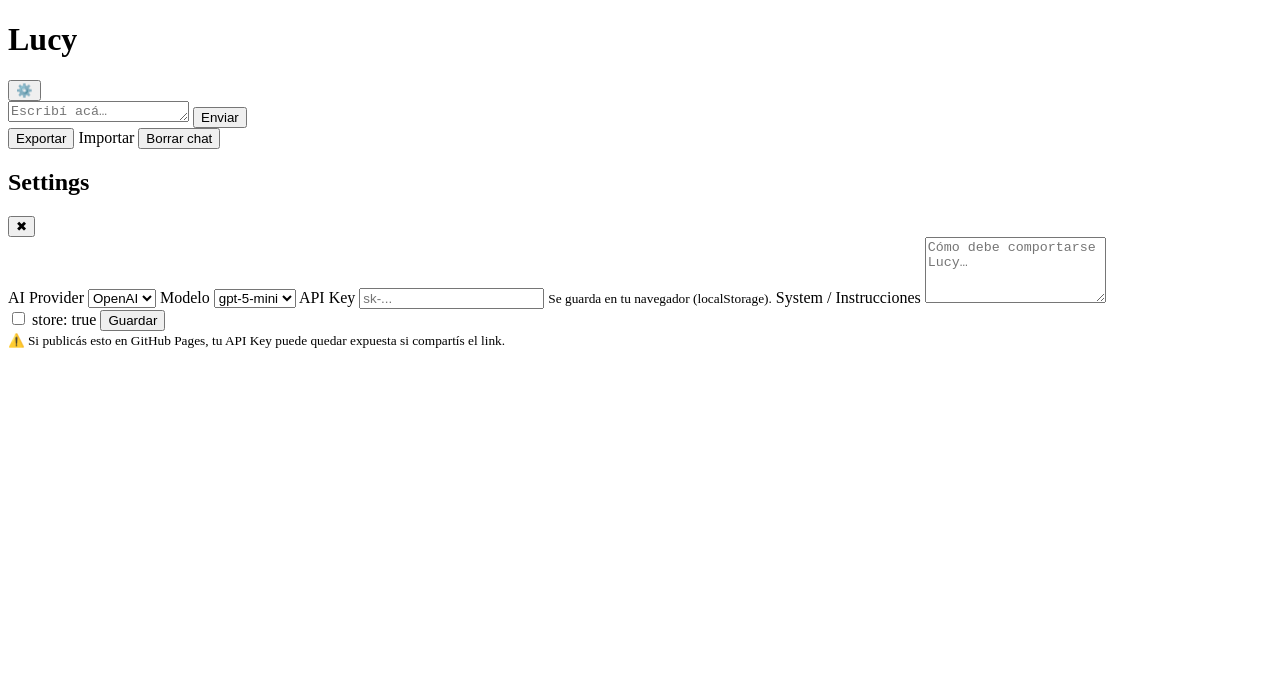
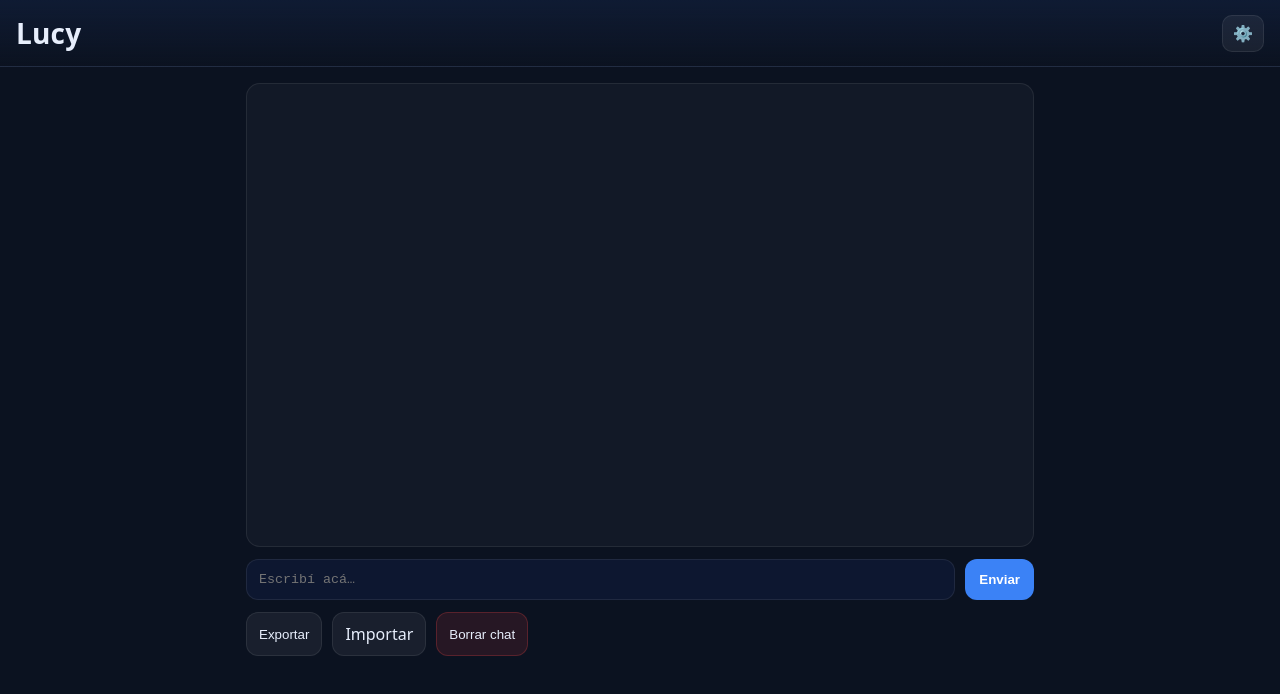
Before and after one commit to ShotwarArmstrong/Lucy, a plain HTML site: page index.html in a window 1280 px wide. Drawn offline with Linux system fonts and the light colour scheme.

Commit message:
Actualizar style.css

```diff
--- a/style.css
+++ b/style.css
@@ -1,83 +1,150 @@
-<!doctype html>
-<html lang="es">
-<head>
-  <meta charset="utf-8" />
-  <meta name="viewport" content="width=device-width,initial-scale=1" />
-  <title>Lucy</title>
-  <link rel="stylesheet" href="style.css" />
-</head>
-<body>
-  <header class="topbar">
-    <h1>Lucy</h1>
-    <button id="btnSettings" class="iconBtn" title="Ajustes">⚙️</button>
-  </header>
+:root{
+  --bg:#0b1220;
+  --panel:#0f1b33;
+  --panel2:#0d1730;
+  --text:#e7eefc;
+  --muted:#a9b7d6;
+  --accent:#3b82f6;
+  --danger:#ef4444;
+  --border:rgba(255,255,255,.08);
+}
 
-  <main class="wrap">
-    <section id="chat" class="chat" aria-live="polite"></section>
+*{box-sizing:border-box}
+body{
+  margin:0;
+  font-family: system-ui, -apple-system, Segoe UI, Roboto, Arial;
+  background:var(--bg);
+  color:var(--text);
+}
 
-    <footer class="composer">
-      <textarea id="input" rows="1" placeholder="Escribí acá…"></textarea>
-      <button id="send" class="sendBtn">Enviar</button>
-    </footer>
+.topbar{
+  display:flex;
+  align-items:center;
+  justify-content:space-between;
+  padding:14px 16px;
+  border-bottom:1px solid var(--border);
+  background:linear-gradient(180deg,var(--panel),transparent);
+}
 
-    <div class="tools">
-      <button id="btnExport" class="smallBtn">Exportar</button>
-      <label class="smallBtn fileLabel">
-        Importar
-        <input id="fileImport" type="file" accept="application/json" hidden />
-      </label>
-      <button id="btnClear" class="smallBtn danger">Borrar chat</button>
-    </div>
-  </main>
+.topbar h1{margin:0;font-size:28px;letter-spacing:.2px}
 
-  <!-- Modal Settings -->
-  <div id="modal" class="modal hidden" role="dialog" aria-modal="true" aria-labelledby="modalTitle">
-    <div class="modalCard">
-      <div class="modalHead">
-        <h2 id="modalTitle">Settings</h2>
-        <button id="btnClose" class="iconBtn" title="Cerrar">✖</button>
-      </div>
+.wrap{max-width:820px;margin:0 auto;padding:16px}
 
-      <label class="field">
-        <span>AI Provider</span>
-        <select id="provider">
-          <option value="openai">OpenAI</option>
-        </select>
-      </label>
+.chat{
+  min-height:58vh;
+  display:flex;
+  flex-direction:column;
+  gap:10px;
+  padding:10px;
+  border:1px solid var(--border);
+  border-radius:14px;
+  background:rgba(255,255,255,.03);
+}
 
-      <label class="field">
-        <span>Modelo</span>
-        <select id="model">
-          <option value="gpt-5-mini">gpt-5-mini</option>
-          <option value="gpt-5">gpt-5</option>
-        </select>
-      </label>
+.msg{
+  padding:12px 14px;
+  border-radius:14px;
+  border:1px solid var(--border);
+  max-width:92%;
+  white-space:pre-wrap;
+  word-wrap:break-word;
+}
 
-      <label class="field">
-        <span>API Key</span>
-        <input id="apiKey" type="password" placeholder="sk-..." autocomplete="off" />
-        <small class="hint">Se guarda en tu navegador (localStorage).</small>
-      </label>
+.msg.user{align-self:flex-end;background:rgba(59,130,246,.14)}
+.msg.assistant{align-self:flex-start;background:rgba(255,255,255,.06)}
+.meta{font-size:12px;color:var(--muted);margin-top:6px}
 
-      <label class="field">
-        <span>System / Instrucciones</span>
-        <textarea id="system" rows="4" placeholder="Cómo debe comportarse Lucy…"></textarea>
-      </label>
+.composer{
+  display:flex;
+  gap:10px;
+  margin-top:12px;
+}
 
-      <div class="row">
-        <label class="check">
-          <input id="store" type="checkbox" />
-          <span>store: true</span>
-        </label>
-        <button id="btnSave" class="sendBtn">Guardar</button>
-      </div>
+#input{
+  flex:1;
+  resize:none;
+  padding:12px 12px;
+  border-radius:12px;
+  border:1px solid var(--border);
+  background:var(--panel2);
+  color:var(--text);
+  outline:none;
+}
 
-      <small class="hint warn">
-        ⚠️ Si publicás esto en GitHub Pages, tu API Key puede quedar expuesta si compartís el link.
-      </small>
-    </div>
-  </div>
+.sendBtn{
+  padding:12px 14px;
+  border:none;
+  border-radius:12px;
+  background:var(--accent);
+  color:white;
+  font-weight:700;
+}
 
-  <script src="script.js"></script>
-</body>
-</html>
+.iconBtn{
+  border:1px solid var(--border);
+  background:rgba(255,255,255,.06);
+  color:var(--text);
+  border-radius:10px;
+  padding:8px 10px;
+  font-size:16px;
+}
+
+.tools{
+  display:flex;
+  gap:10px;
+  margin-top:12px;
+  flex-wrap:wrap;
+}
+
+.smallBtn{
+  padding:10px 12px;
+  border-radius:12px;
+  border:1px solid var(--border);
+  background:rgba(255,255,255,.06);
+  color:var(--text);
+}
+
+.smallBtn.danger{background:rgba(239,68,68,.12); border-color:rgba(239,68,68,.25)}
+.fileLabel{cursor:pointer}
+
+.modal{
+  position:fixed; inset:0;
+  background:rgba(0,0,0,.55);
+  display:flex; align-items:center; justify-content:center;
+  padding:16px;
+}
+
+.hidden{display:none}
+
+.modalCard{
+  width:min(760px, 98vw);
+  background:var(--panel);
+  border:1px solid var(--border);
+  border-radius:16px;
+  padding:14px;
+}
+
+.modalHead{
+  display:flex;
+  justify-content:space-between;
+  align-items:center;
+  margin-bottom:8px;
+}
+
+.field{display:flex;flex-direction:column;gap:6px;margin:10px 0}
+.field span{color:var(--muted);font-size:13px}
+
+.field input, .field select, .field textarea{
+  padding:10px 10px;
+  border-radius:12px;
+  border:1px solid var(--border);
+  background:var(--panel2);
+  color:var(--text);
+  outline:none;
+}
+
+.row{display:flex;align-items:center;justify-content:space-between;gap:10px;margin-top:10px;flex-wrap:wrap}
+.check{display:flex;align-items:center;gap:8px;color:var(--muted)}
+
+.hint{color:var(--muted);font-size:12px}
+.warn{display:block;margin-top:10px;color:#ffd4a3}
```
